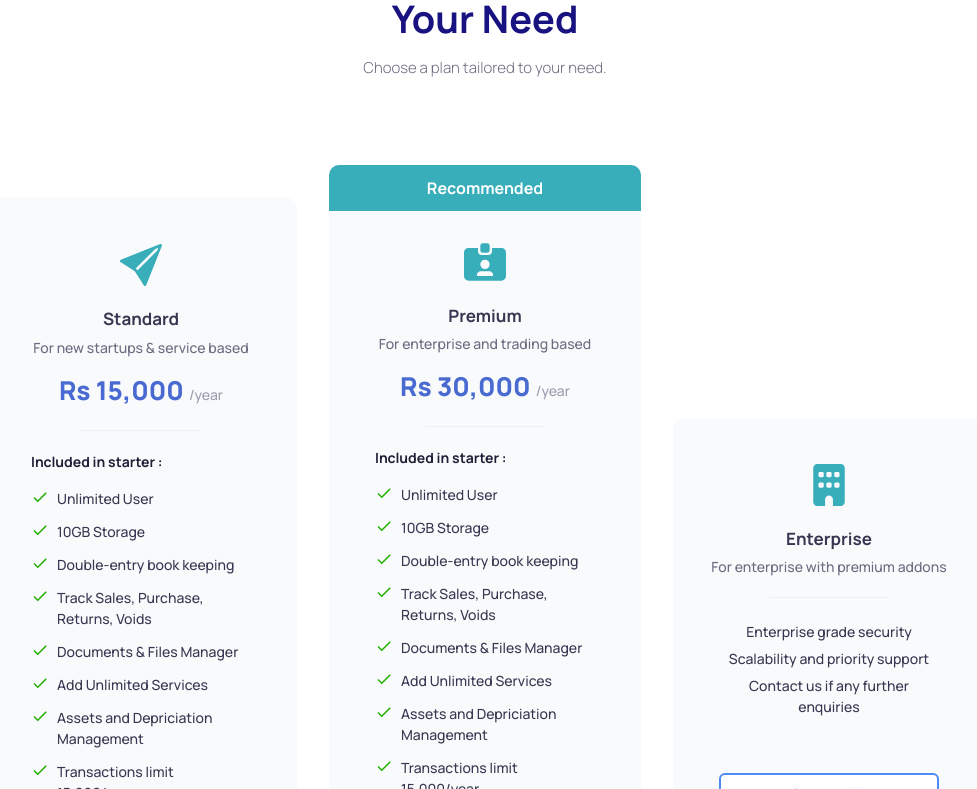
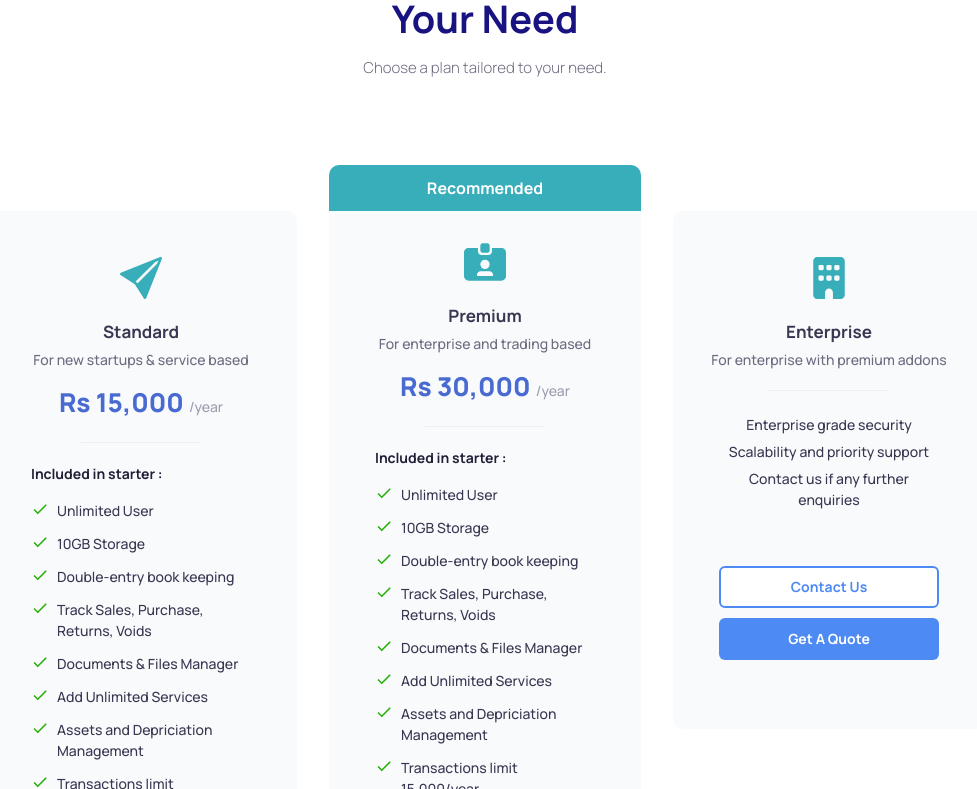
Before and after one commit to gsauarv/test-srot, a Next.js app: page /accounting in a window 1280 px wide. Shown: the part 2411-3200 px from the top of the page, without its empty margins (155-1132 px from the left). Built offline with nearby package versions, Linux system fonts and the light colour scheme.

Commit message:
some changes

```diff
--- a/components/accounting/PackageSection.js
+++ b/components/accounting/PackageSection.js
@@ -160,7 +160,7 @@ const PackageSection = ({ title = true, isRestaurantPage }) => {
 
       <Flex
         justifyContent={"center"}
-        alignItems={"center"}
+        alignItems={"start"}
         columnGap={"32px"}
         paddingBlock={title ? "40px" : "0px"}
         sx={{
@@ -235,6 +235,7 @@ const PackageCard = ({
           paddingBottom: isRecommended && "37px",
           paddingTop: !isRecommended && "46px",
           boxShadow: !title && "rgba(100, 100, 111, 0.2) 0px 7px 29px 0px",
+          marginTop: !isRecommended && "46px",
         }}
       >
         {isRecommended && (
```
